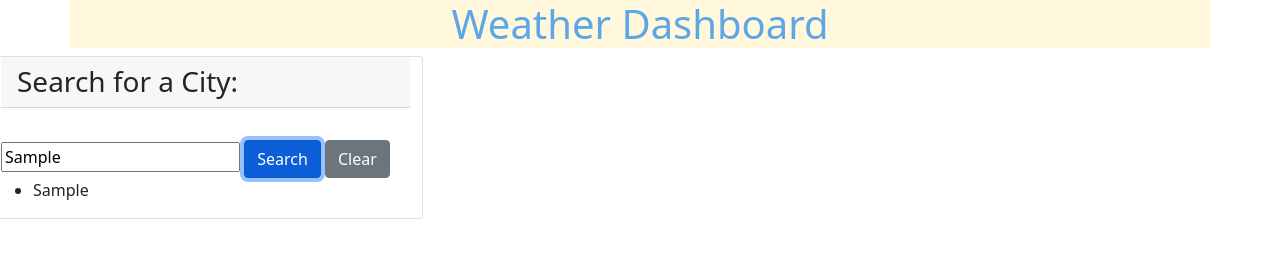
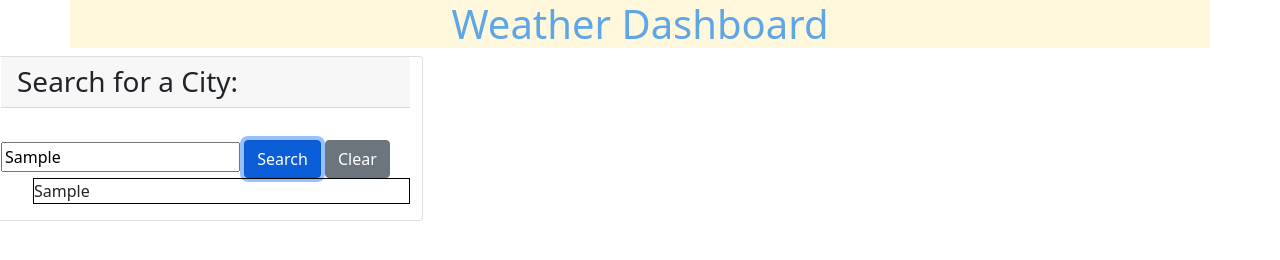
Before and after one commit to YueshiaVue/five-day-forecast, a plain HTML site: page index.html in a window 1280 px wide. Both pictures are taken after typing "Sample" into the empty fields and a click on the button "Search". Drawn offline with nearby package versions, Linux system fonts and the light colour scheme; no server answers.

Commit message:
Added history list clickable to grab past data

```diff
--- a/script.js
+++ b/script.js
@@ -140,6 +140,9 @@ function addHistoryList (cityName) {
     var list = document.createElement('li');
     var listName = document.createTextNode(cityName);
     list.appendChild(listName);
+    list.onclick = function(){
+        getCityWeather(cityName);
+    }
     nameHistory.appendChild(list);
 }
 
--- a/style.css
+++ b/style.css
@@ -8,3 +8,8 @@
     background: beige;
     border: 2px solid black;
 }
+
+li {
+    list-style-type: none;
+    border: 1px solid black;
+}
```
